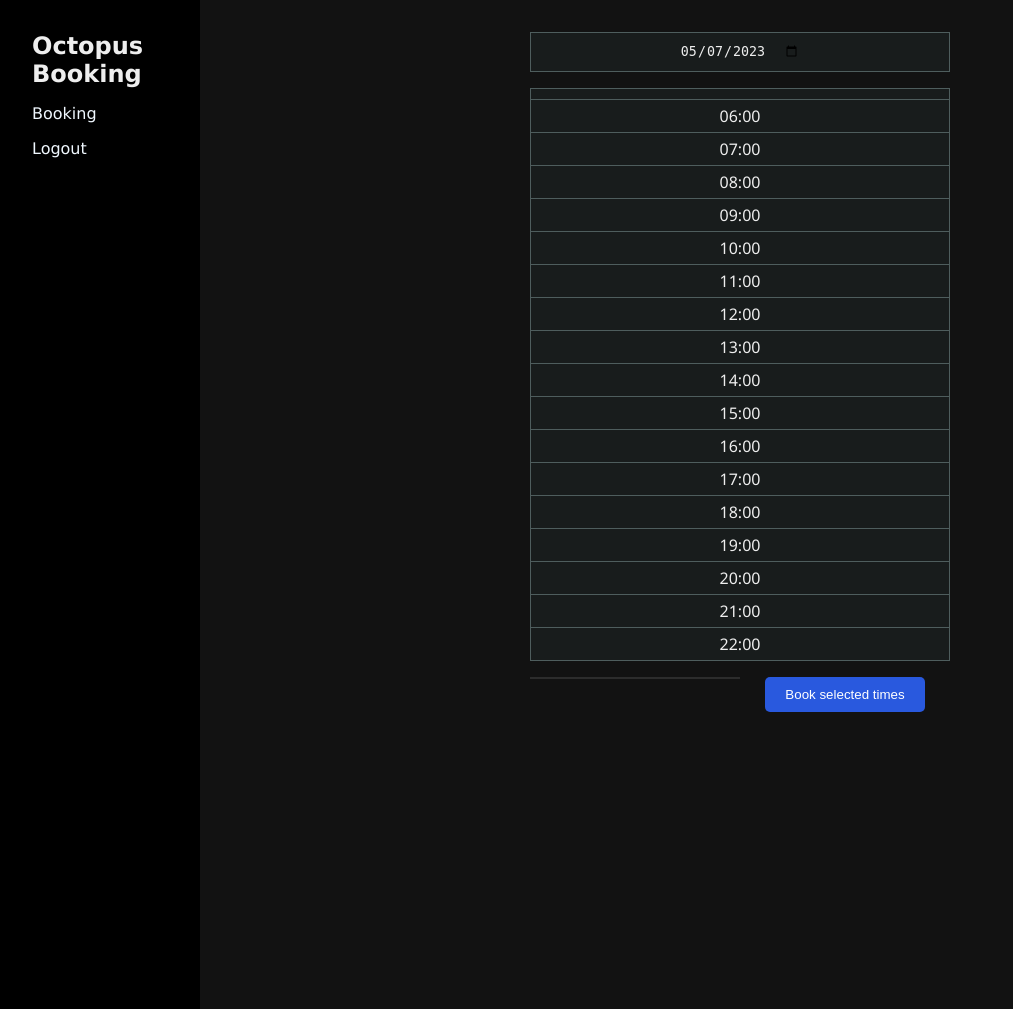
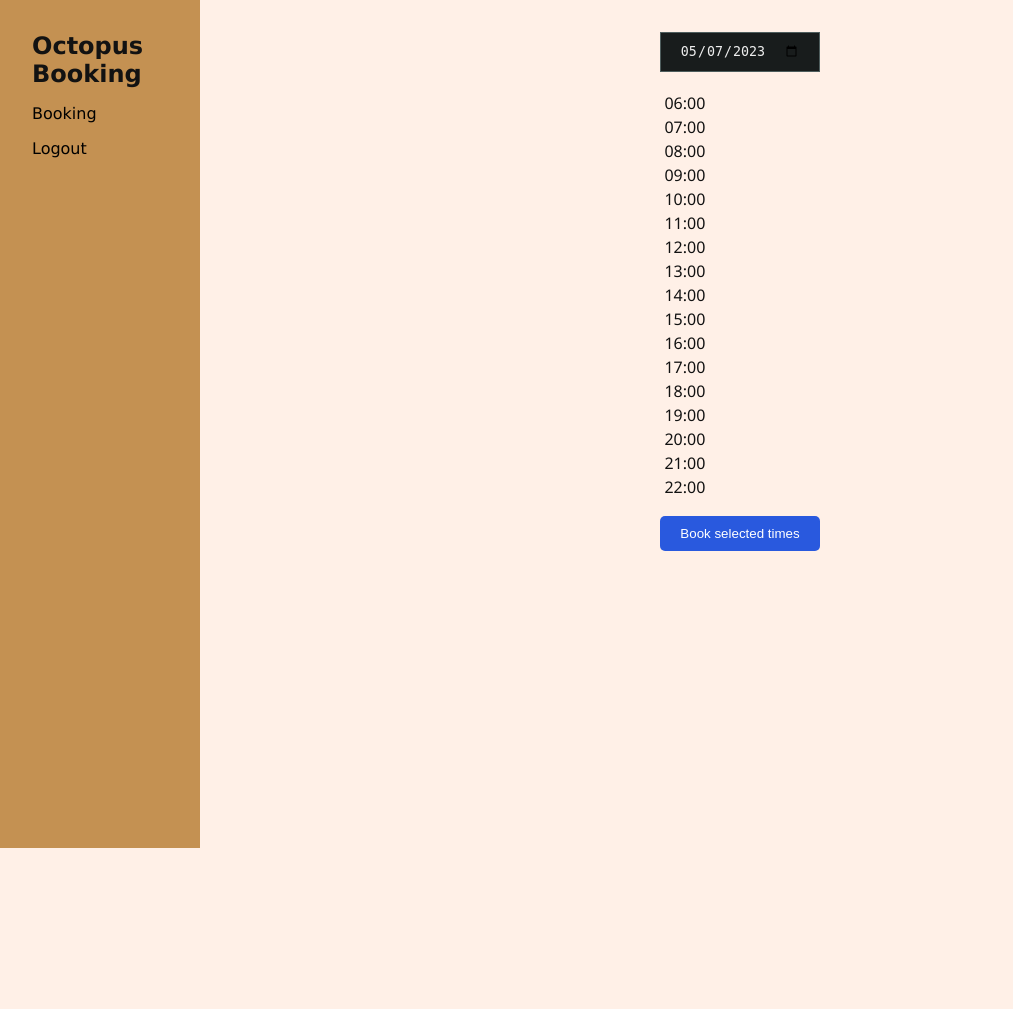
Before and after one commit to davlin0222/octopus-booking, a PHP site: page /pages/booking.php in a window 1280 px wide. Shown: the whole page, without its empty margins (0-1013 px from the left). After the commit the page ends 848 px from the top, so only its background shows below. Run offline with PHP 8.4, Linux system fonts and the light colour scheme; the visitor is signed in with stand-in values (Sample User, id 1); data that the repository does not hold is empty; style sheets or scripts are compiled from the project's sources.

Commit message:
Add new coloring

```diff
--- a/assets/css/_colors.scss
+++ b/assets/css/_colors.scss
@@ -1,4 +1,4 @@
-$available: #0daf38;
+$available: #f2dfc4;
 $booking: #b11d1d;
 $selected: #3260df;
 $user-booking: #761db1;
--- a/assets/css/dist/booking-chart.css
+++ b/assets/css/dist/booking-chart.css
@@ -1,9 +1,7 @@
 .booking-chart {
-  border-collapse: collapse;
   table-layout: fixed;
-  width: 420px;
   font-family: "Segoe UI", Tahoma, Geneva, Verdana, sans-serif;
-  background: #181c1c;
+  border-spacing: 2px;
   -webkit-user-select: none;
      -moz-user-select: none;
           user-select: none;
@@ -12,29 +10,30 @@
   height: 1rem;
 }
 .booking-chart__header-cell, .booking-chart__row-header-cell, .booking-chart__booking-cell {
-  border: 1px solid #4e5d5d;
-  padding: 5px 0;
+  border-radius: 3px;
   text-align: center;
   overflow: hidden;
+  min-width: 22px;
 }
 .booking-chart__header-cell:first-child {
   width: 45px;
 }
 .booking-chart__booking-cell {
   cursor: pointer;
-  background: #0daf38;
+  background: #f2dfc4;
+  height: 23px;
 }
 .booking-chart__booking-cell:active {
-  background: #0daa36;
+  background: #f1ddc0;
 }
 .booking-chart__booking-cell._available:hover {
-  background: #0ebd3d;
+  background: #f5e6d1;
 }
 .booking-chart__booking-cell._on-same-row {
   cursor: not-allowed;
 }
 .booking-chart__booking-cell._on-same-row:hover {
-  background: #0ebd3d;
+  background: #f5e6d1;
 }
 .booking-chart__booking-cell._selected {
   background: #3260df;
--- a/assets/css/dist/booking-form.css
+++ b/assets/css/dist/booking-form.css
@@ -30,7 +30,6 @@
 
 .invitations__list {
   list-style-type: none;
-  border: 1px solid #2c2c2c;
 }
 .invitations__label {
   -webkit-user-select: none;
@@ -39,8 +38,8 @@
   display: inline-block;
   width: 100%;
   cursor: pointer;
-  border: 1px solid #161616;
-  background: #1b1b1b;
+  border: 3px solid #fff0e7;
+  background: #fbddd4;
   padding: 1rem;
 }
 .invitations__input {
--- a/assets/css/dist/main.css
+++ b/assets/css/dist/main.css
@@ -6,8 +6,8 @@
 
 html,
 body {
-  background: #121212;
-  color: #eee;
+  background: #fff0e7;
+  color: #121212;
 }
 
 body {
@@ -22,7 +22,7 @@ body {
 .page__menu {
   width: 200px;
   padding: 2rem;
-  background: #000;
+  background: #c49152;
 }
 .page__main {
   margin: auto;
--- a/assets/css/dist/menu.css
+++ b/assets/css/dist/menu.css
@@ -7,7 +7,7 @@
 }
 
 .menu__nav-list__link {
-  color: aliceblue;
+  color: rgb(0, 0, 0);
   background: none;
   border: none;
   text-decoration: none;
--- a/assets/css/main.scss
+++ b/assets/css/main.scss
@@ -6,8 +6,8 @@
 
 html,
 body {
-    background: #121212;
-    color: #eee;
+    background: #fff0e7;
+    color: #121212;
 }
 body {
     font-family: 'Lucida Sans', 'Lucida Sans Regular', 'Lucida Grande',
@@ -22,7 +22,7 @@ body {
     &__menu {
         width: 200px;
         padding: 2rem;
-        background: #000;
+        background: #c49152;
     }
     &__main {
         margin: auto;
--- a/components/booking-chart/booking-chart.scss
+++ b/components/booking-chart/booking-chart.scss
@@ -1,12 +1,11 @@
 @use "../../assets/css/colors";
 
 .booking-chart {
-    border-collapse: collapse;
     table-layout: fixed;
-    width: 420px;
+    // width: 420px;
     font-family: 'Segoe UI', Tahoma, Geneva, Verdana, sans-serif;
+    border-spacing: 2px;
 
-    background: #181c1c;
     user-select: none;
 
     &__row {
@@ -16,10 +15,12 @@
     &__header-cell,
     &__row-header-cell,
     &__booking-cell {
-        border: 1px solid #4e5d5d;
-        padding: 5px 0;
+        // border: 1px solid #4e5d5d;
+        border-radius: 3px;
+        // padding: 5px 0;
         text-align: center;
         overflow: hidden;
+        min-width: 22px;
     }
 
     &__header-cell {
@@ -31,6 +32,7 @@
     &__booking-cell {
         cursor: pointer;
         background: colors.$available;
+        height: 23px;
 
         &:active {
             background: darken(colors.$available, 1%);
--- a/components/booking-form/booking-form.scss
+++ b/components/booking-form/booking-form.scss
@@ -33,7 +33,7 @@
 .invitations {
     &__list {
         list-style-type: none;
-        border: 1px solid #2c2c2c;
+        // border: 1px solid #daae9b;
     }
     &__list-item {
     }
@@ -42,8 +42,8 @@
         display: inline-block;
         width: 100%;
         cursor: pointer;
-        border: 1px solid #161616;
-        background: #1b1b1b;
+        border: 3px solid #fff0e7;
+        background: #fbddd4;
         padding: 1rem;
     }
     &__input {
--- a/components/menu/menu.scss
+++ b/components/menu/menu.scss
@@ -5,7 +5,7 @@
     margin-bottom: 1rem;
 }
 .menu__nav-list__link {
-    color: aliceblue;
+    color: rgb(0, 0, 0);
     background: none;
     border: none;
     text-decoration: none;
```
Also changed, not shown: 4 other files.
